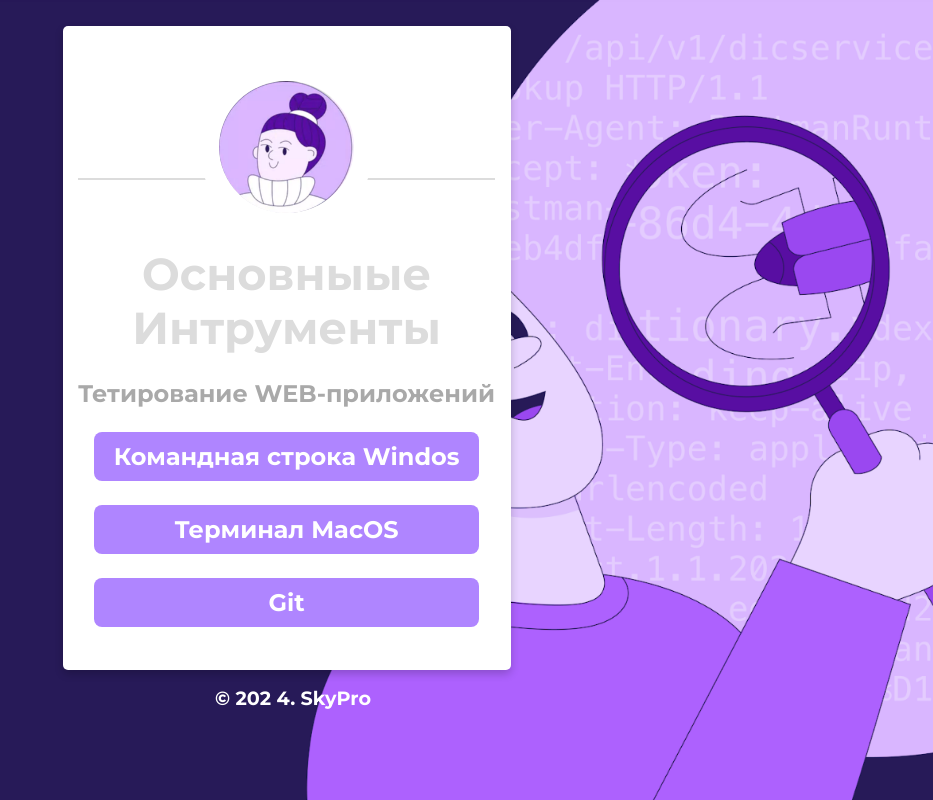
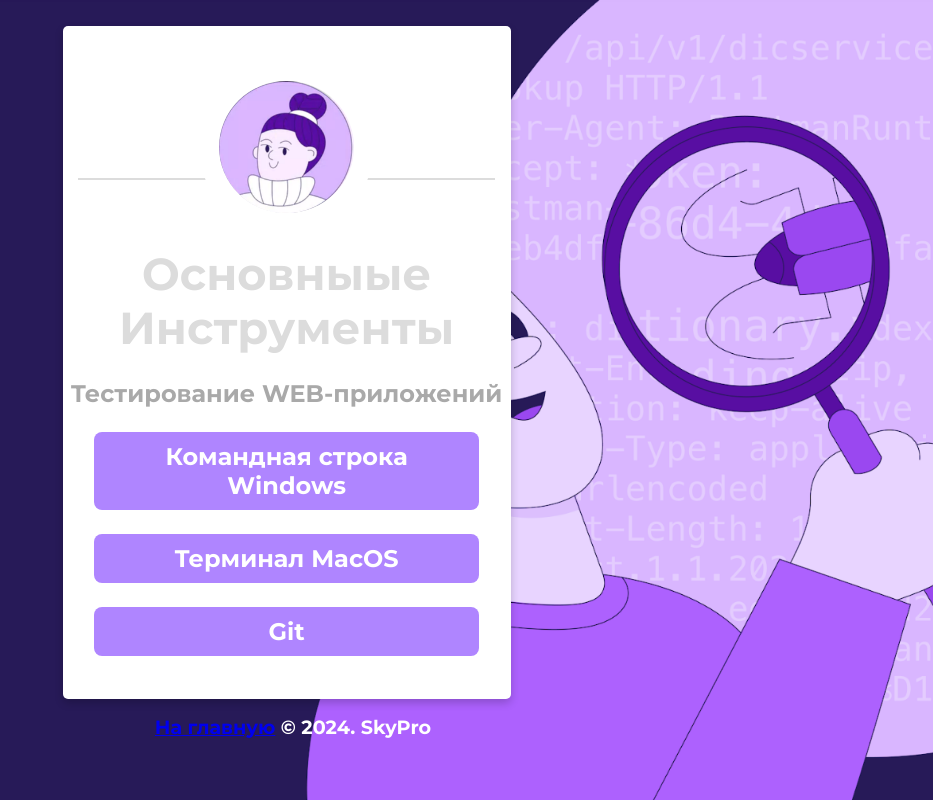
Before and after one commit to Solneshco/Remote-repository, a plain HTML site: page html/index.html in a window 1280 px wide. Shown: the whole page, without its empty margins (347-1280 px from the left). Drawn offline with Linux system fonts and the light colour scheme; files that its build step writes are made by us from their sources; files whose address does not match are found by name.

Commit message:
Remote-repository

```diff
--- a/index.html
+++ b/html/index.html
@@ -15,12 +15,12 @@
          <center><img class="center animated rollIn" src="img/ava.png" alt="avatar"></center>
          <hr>
          <div class="name">
-            Основныые Интрументы
+            Основныые Инcтрументы
          </div>
-         <p class="subtitle">Тетирование WEB-приложений</p>
+         <p class="subtitle">Тестирование WEB-приложений
          </p>
          <p class="location" align="center">
-            <a href="html/cmd.html">Командная строка Windos</a>
+            <a href="html/cmd.html">Командная строка Windows</a>
          </p>
          <p class="location" align="center">
             <a href="html/mac.html">Терминал MacOS</a>
@@ -28,12 +28,12 @@
           <p class="location" align="center">
             <a href="html/git.html">Git</a>
          </p>
-         <p> <br>
+         <br>
          </p>
       </div>
       <!--footer-->
       <footer class="animated fadeIn">
-         &copy; 202 4. SkyPro
+         <a href="index.html">На главную</a> &copy; 2024. SkyPro
       </footer>
    </body>
 </html>
```
Also changed, not shown: html/cmd.html (+3 -3 lines), html/git.html (+2 -2 lines), html/mac.html (+2 -2 lines), defects.txt.
